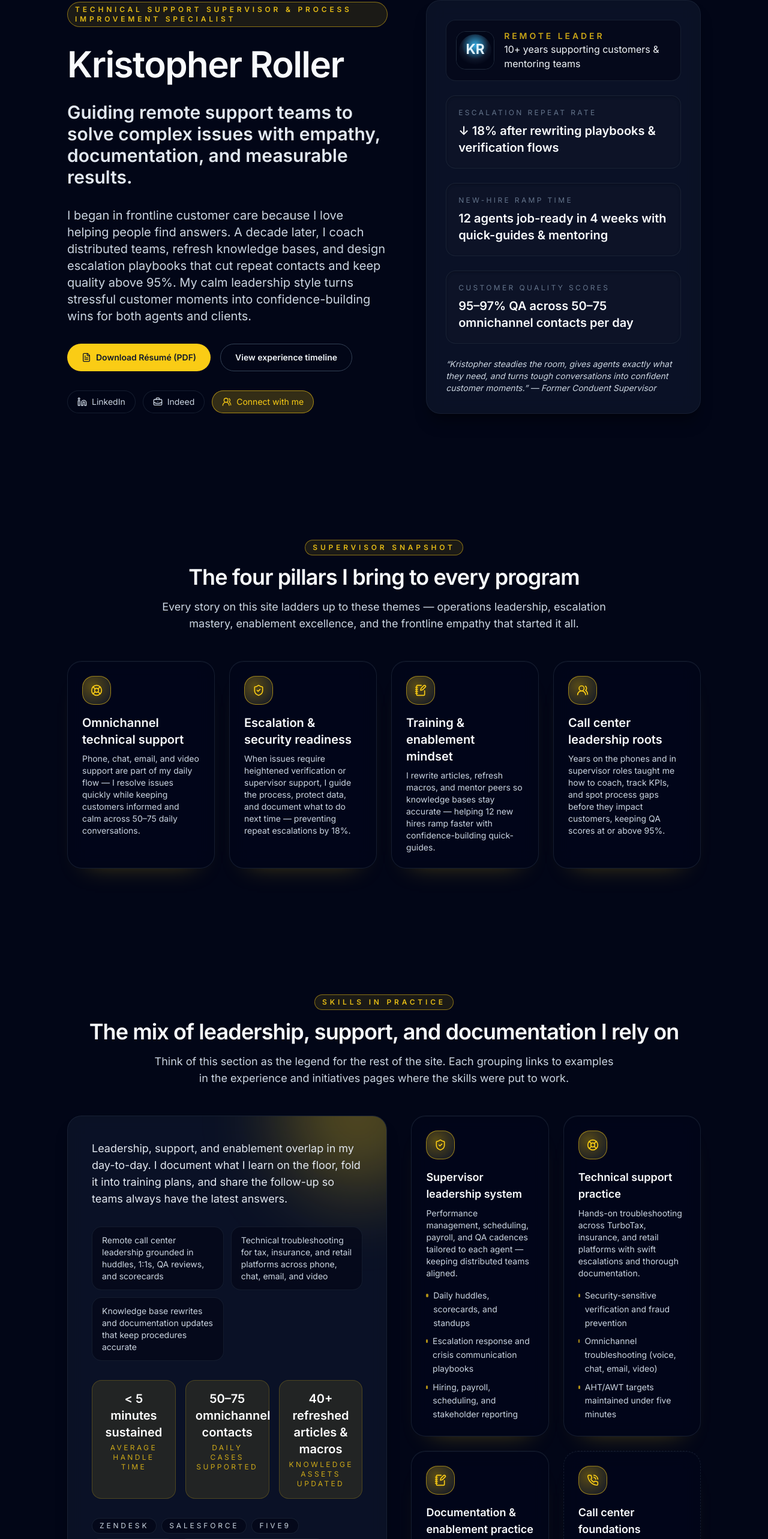
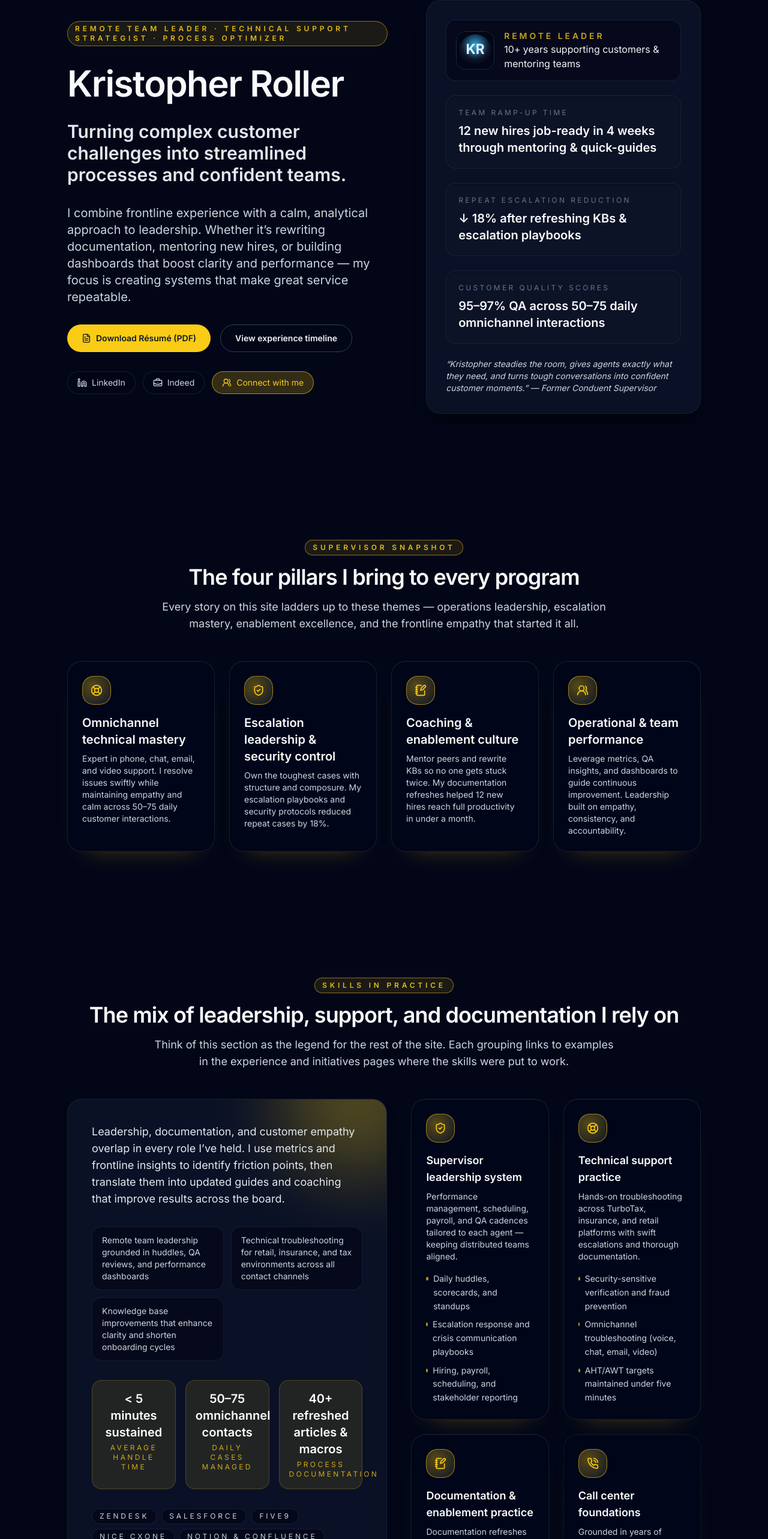
Before and after one commit to akjroller/Kristopher_Roller, a React (Vite) app: page / in a window 1280 px wide. Shown: the part 144-2710 px from the top of the page at 60% size. Built offline with nearby package versions, Linux system fonts and the light colour scheme.

Commit message:
Refine leadership-focused content and data

```diff
--- a/src/components/sections/HeroBanner.tsx
+++ b/src/components/sections/HeroBanner.tsx
@@ -4,9 +4,9 @@ import { Linkedin, BriefcaseBusiness, FileText, UsersRound } from 'lucide-react'
 import { resumeUrl } from '../../data/resume';
 
 const stats = [
-  { label: 'Escalation repeat rate', value: '↓ 18% after rewriting playbooks & verification flows' },
-  { label: 'New-hire ramp time', value: '12 agents job-ready in 4 weeks with quick-guides & mentoring' },
-  { label: 'Customer quality scores', value: '95–97% QA across 50–75 omnichannel contacts per day' }
+  { label: 'Team ramp-up time', value: '12 new hires job-ready in 4 weeks through mentoring & quick-guides' },
+  { label: 'Repeat escalation reduction', value: '↓ 18% after refreshing KBs & escalation playbooks' },
+  { label: 'Customer quality scores', value: '95–97% QA across 50–75 daily omnichannel interactions' }
 ];
 
 const fade = {
@@ -39,7 +39,7 @@ const HeroBanner = () => (
     <div className="section-container grid gap-16 pt-12 lg:grid-cols-[1.05fr,0.9fr] lg:items-center">
       <motion.div initial="hidden" animate="visible" className="space-y-8">
         <motion.p className="eyebrow" custom={0} variants={fade}>
-          Technical support supervisor &amp; process improvement specialist
+          Remote team leader · Technical support strategist · Process optimizer
         </motion.p>
         <motion.h1
           className="text-4xl font-semibold tracking-tight text-slate-50 md:text-6xl"
@@ -53,12 +53,12 @@ const HeroBanner = () => (
           custom={2}
           variants={fade}
         >
-          Guiding remote support teams to solve complex issues with empathy, documentation, and measurable results.
+          Turning complex customer challenges into streamlined processes and confident teams.
         </motion.h2>
         <motion.p className="max-w-2xl text-lg text-slate-300 md:text-xl" custom={3} variants={fade}>
-          I began in frontline customer care because I love helping people find answers. A decade later, I coach distributed
-          teams, refresh knowledge bases, and design escalation playbooks that cut repeat contacts and keep quality above 95%.
-          My calm leadership style turns stressful customer moments into confidence-building wins for both agents and clients.
+          I combine frontline experience with a calm, analytical approach to leadership. Whether it’s rewriting documentation,
+          mentoring new hires, or building dashboards that boost clarity and performance — my focus is creating systems that
+          make great service repeatable.
         </motion.p>
         <motion.div className="flex flex-wrap gap-4" custom={4} variants={fade}>
           <a href={resumeUrl} className="btn-primary inline-flex items-center gap-2" download>
--- a/src/components/sections/HomeHighlights.tsx
+++ b/src/components/sections/HomeHighlights.tsx
@@ -4,27 +4,27 @@ import SectionHeader from '../common/SectionHeader';
 
 const highlights = [
   {
-    title: 'Omnichannel technical support',
+    title: 'Omnichannel technical mastery',
     description:
-      'Phone, chat, email, and video support are part of my daily flow — I resolve issues quickly while keeping customers informed and calm across 50–75 daily conversations.',
+      'Expert in phone, chat, email, and video support. I resolve issues swiftly while maintaining empathy and calm across 50–75 daily customer interactions.',
     icon: LifeBuoy
   },
   {
-    title: 'Escalation & security readiness',
+    title: 'Escalation leadership & security control',
     description:
-      'When issues require heightened verification or supervisor support, I guide the process, protect data, and document what to do next time — preventing repeat escalations by 18%.',
+      'Own the toughest cases with structure and composure. My escalation playbooks and security protocols reduced repeat cases by 18%.',
     icon: ShieldCheck
   },
   {
-    title: 'Training & enablement mindset',
+    title: 'Coaching & enablement culture',
     description:
-      'I rewrite articles, refresh macros, and mentor peers so knowledge bases stay accurate — helping 12 new hires ramp faster with confidence-building quick-guides.',
+      'Mentor peers and rewrite KBs so no one gets stuck twice. My documentation refreshes helped 12 new hires reach full productivity in under a month.',
     icon: NotebookPen
   },
   {
-    title: 'Call center leadership roots',
+    title: 'Operational & team performance',
     description:
-      'Years on the phones and in supervisor roles taught me how to coach, track KPIs, and spot process gaps before they impact customers, keeping QA scores at or above 95%.',
+      'Leverage metrics, QA insights, and dashboards to guide continuous improvement. Leadership built on empathy, consistency, and accountability.',
     icon: UsersRound
   }
 ];
--- a/src/components/sections/LeadershipValues.tsx
+++ b/src/components/sections/LeadershipValues.tsx
@@ -4,24 +4,24 @@ import SectionHeader from '../common/SectionHeader';
 
 const values = [
   {
-    title: 'Clarity before volume',
+    title: 'Clarity before speed',
     description:
-      'Shift frenzy into focus. I translate KPIs into plain language and keep a shared scoreboard so everyone knows what "good" looks like in real time.',
-    proof: '15-minute daily huddles with action steps and updated queue priorities',
+      'Volume follows clarity. I translate performance metrics into shared dashboards and daily standups so everyone understands the “why” behind their targets.',
+    proof: '15-minute daily huddles with metrics and next actions',
     icon: Compass
   },
   {
-    title: 'People-first escalation',
+    title: 'Empathy-driven escalation',
     description:
-      'Every escalation is an opportunity to keep trust. I stay close to the call, recap the path forward, and document the follow-up so nobody repeats the scramble.',
-    proof: 'Escalation playbooks and callback templates reduce repeat contacts',
+      'Every escalation is a moment to reinforce trust. I stay on-call for live support, document the fix, and update the playbook before the next shift.',
+    proof: '18% drop in repeat escalations post-refresh',
     icon: MessageCircleHeart
   },
   {
     title: 'Document the win',
     description:
-      'If we solve it once, we should solve it faster next time. I turn ad-hoc fixes into refreshed macros, quick videos, or knowledge base updates before the next shift.',
-    proof: '40+ refreshed articles and macros shared with QA and training partners',
+      'Great fixes become great documentation. Every new solution feeds back into guides, macros, or KB updates to scale team knowledge.',
+    proof: '40+ articles rewritten & standardized across programs',
     icon: NotebookPen
   }
 ];
--- a/src/components/sections/SkillShowcase.tsx
+++ b/src/components/sections/SkillShowcase.tsx
@@ -3,15 +3,15 @@ import { ShieldCheck, LifeBuoy, NotebookPen, PhoneCall } from 'lucide-react';
 import SectionHeader from '../common/SectionHeader';
 
 const focusAreas = [
-  'Remote call center leadership grounded in huddles, 1:1s, QA reviews, and scorecards',
-  'Technical troubleshooting for tax, insurance, and retail platforms across phone, chat, email, and video',
-  'Knowledge base rewrites and documentation updates that keep procedures accurate'
+  'Remote team leadership grounded in huddles, QA reviews, and performance dashboards',
+  'Technical troubleshooting for retail, insurance, and tax environments across all contact channels',
+  'Knowledge base improvements that enhance clarity and shorten onboarding cycles'
 ];
 
 const impactStats = [
   { label: 'Average handle time', value: '< 5 minutes sustained' },
-  { label: 'Daily cases supported', value: '50–75 omnichannel contacts' },
-  { label: 'Knowledge assets updated', value: '40+ refreshed articles & macros' }
+  { label: 'Daily cases managed', value: '50–75 omnichannel contacts' },
+  { label: 'Process documentation', value: '40+ refreshed articles & macros' }
 ];
 
 const toolset = [
@@ -111,7 +111,7 @@ const SkillShowcase = () => (
         <div className="pointer-events-none absolute bottom-[-35%] left-[-20%] h-72 w-72 rounded-full bg-emerald-400/10 blur-3xl" aria-hidden />
         <div className="relative space-y-8">
           <p className="max-w-xl text-lg text-slate-200">
-            Leadership, support, and enablement overlap in my day-to-day. I document what I learn on the floor, fold it into training plans, and share the follow-up so teams always have the latest answers.
+            Leadership, documentation, and customer empathy overlap in every role I’ve held. I use metrics and frontline insights to identify friction points, then translate them into updated guides and coaching that improve results across the board.
           </p>
           <ul className="grid gap-3 sm:grid-cols-2">
             {focusAreas.map((item) => (
--- a/src/components/sections/Testimonials.tsx
+++ b/src/components/sections/Testimonials.tsx
@@ -26,9 +26,9 @@ const item = {
 const Testimonials = () => (
   <section className="section-container space-y-12">
     <SectionHeader
-      eyebrow="Testimonials"
-      title="Proof from the people I support"
-      description="Colleagues, supervisors, and partners shared how my leadership, documentation, and calm communication show up during the toughest days."
+      eyebrow="Peer & Leadership Feedback"
+      title="What colleagues say about my impact"
+      description="Supervisors, teammates, and training partners share how I approach leadership, documentation, and complex escalations under pressure."
       align="center"
     />
     <motion.div
--- a/src/data/about.ts
+++ b/src/data/about.ts
@@ -9,25 +9,25 @@ export const journey: JourneyItem[] = [
     year: '2013 – 2021',
     title: 'Customer Support Foundations',
     description:
-      'Built empathy, communication, and troubleshooting skills supporting customers across benefits and financial programs. Became the go-to resource for accurate answers and de-escalation, earning consistent 95%+ QA scores.'
+      'Developed exceptional communication, empathy, and troubleshooting skills supporting diverse customer bases across benefits and financial programs. Consistently achieved top QA scores and became a trusted go-to resource for peers and leadership.'
   },
   {
     year: '2021 – 2022',
-    title: 'Call Center Leadership',
+    title: 'Team Leadership & Coaching',
     description:
-      'Promoted to Team Leader and later Supervisor at Conduent, guiding 25+ agents remotely through hiring, QA, scheduling, and performance management. Implemented daily scorecards and huddles that improved adherence and reduced escalations by double digits.'
+      'Advanced to Team Leader and Call Center Supervisor at Conduent, leading over 25 remote agents. Delivered ongoing coaching, QA reviews, and performance huddles that raised adherence and quality metrics by more than 10%.'
   },
   {
     year: '2023 – 2025',
     title: 'Insurance & Benefits Support',
     description:
-      'Supported NTT DATA policyholders, beneficiaries, and agents with accuracy and professionalism. Consistently handled 50–75 calls per day while maintaining 95% QA and documenting trending issues for leadership reviews.'
+      'Supported policyholders and agents at NTT DATA with professionalism and accuracy. Managed high call volumes (50–75 per day) while maintaining 95% QA. Partnered with management to document process gaps and enhance training materials.'
   },
   {
     year: '2025 – Present',
-    title: 'Technical Support & Escalations',
+    title: 'Technical Service & Team Mentorship',
     description:
-      'Serving enterprise retail clients at Retail Imaging as a Technical Service Representative. Known for rapid response times, clear communication, and mentoring teammates through complex support issues while maintaining sub-five-minute AHT.'
+      'Provide enterprise-level technical support at Retail Imaging Management Group. Recognized for rapid response, clarity in communication, and mentoring peers through advanced troubleshooting and escalation handling while maintaining <5 min AHT.'
   }
 ];
 
@@ -38,8 +38,8 @@ export interface FunFact {
 }
 
 export const funFacts: FunFact[] = [
-  { label: 'Base of operations', value: 'Richmond, IN · Fully remote ready', icon: 'map-pin' },
-  { label: 'Core metric', value: 'Sub-five-minute average handle time (AHT)', icon: 'timer' },
-  { label: 'Team impact', value: 'Trained, coached, and supported 25+ agents through performance growth', icon: 'users' },
-  { label: 'Documentation strength', value: '40+ knowledge base assets refreshed to cut repeat escalations by 18%', icon: 'file-text' }
+  { label: 'Base of Operations', value: 'Richmond, IN · Fully Remote', icon: 'map-pin' },
+  { label: 'Leadership Impact', value: 'Led and coached 25+ remote agents across multiple clients', icon: 'users' },
+  { label: 'Efficiency Record', value: 'Sub-five-minute average handle time (AHT) with 95% QA', icon: 'timer' },
+  { label: 'Documentation Strength', value: '40+ KB articles rewritten or audited for clarity and accuracy', icon: 'file-text' }
 ];
--- a/src/data/experience.ts
+++ b/src/data/experience.ts
@@ -1,4 +1,7 @@
-export type ExperienceCategory = 'Supervisor Leadership' | 'Technical Support' | 'Customer Support Foundations';
+export type ExperienceCategory =
+  | 'Supervisor Leadership'
+  | 'Technical Support'
+  | 'Customer Support Foundations';
 
 export interface ExperienceItem {
   id: string;
@@ -17,13 +20,13 @@ export const experiences: ExperienceItem[] = [
     company: 'Retail Imaging Management Group · Remote',
     period: 'Sep 2025 – Present',
     category: 'Technical Support',
-    aht: '< 5 min AHT',
+    aht: '<5 min AHT',
     highlights: [
-      'Resolve hardware, software, and administrative issues for enterprise retail clients across phone, chat, and email.',
-      'Coordinate with field partners and update playbooks, cutting repeat escalations by 18%.',
-      'Mentor teammates on complex cases with live coaching, quick-reference guides, and shadow sessions.',
-      'Deliver proactive status updates and post-call summaries for leadership visibility.',
-      'Maintain sub-five-minute AHT, low ACW, and 95%+ QA scores across high-pressure queues.'
+      'Provide inbound and outbound support for enterprise retail clients across phone, chat, and email.',
+      'Troubleshoot complex hardware, software, and administrative issues with accuracy and speed.',
+      'Collaborate with leadership to identify documentation gaps and improve internal KB resources.',
+      'Mentor peers through direct chat coaching and escalation assistance during live operations.',
+      'Maintain sub-five-minute AHT, minimal ACW, and consistent 95%+ QA scores.'
     ]
   },
   {
@@ -33,10 +36,10 @@ export const experiences: ExperienceItem[] = [
     period: 'Feb 2025 – Mar 2025',
     category: 'Technical Support',
     highlights: [
-      'Served as the escalation point for complex TurboTax customer issues requiring advanced troubleshooting.',
-      'Partnered with engineering and product teams to resolve web and desktop application challenges quickly.',
-      'Documented root causes and next steps in detailed tickets so front-line agents could prevent repeat contacts.',
-      'Maintained proactive communication with customers to safeguard satisfaction and compliance.'
+      'Handled advanced TurboTax customer escalations requiring expert-level troubleshooting.',
+      'Partnered with IT and product teams to identify and fix recurring web and desktop issues.',
+      'Created detailed documentation of software bugs and root causes for engineering teams.',
+      'Maintained transparency and satisfaction by delivering proactive communication to users.'
     ]
   },
   {
@@ -46,22 +49,9 @@ export const experiences: ExperienceItem[] = [
     period: 'Feb 2025',
     category: 'Technical Support',
     highlights: [
-      'Guided TurboTax users through enhanced verification and identity protection steps.',
-      'Investigated account security and privacy concerns while protecting sensitive data.',
-      'Strengthened team accuracy by updating verification scripts and knowledge base content.'
-    ]
-  },
-  {
-    id: 'concentrix-tsr',
-    role: 'Technical Support Representative',
-    company: 'Concentrix · Remote',
-    period: 'Jan 2025 – Feb 2025',
-    category: 'Technical Support',
-    highlights: [
-      'Provided software and account support for TurboTax customers across phone and chat channels.',
-      'Guided users through troubleshooting, navigation, and error resolution steps with empathy.',
-      'Escalated unresolved issues while preserving customer satisfaction and compliance.',
-      'Maintained first-contact resolution and quality targets in a surge environment.'
+      'Assisted users with enhanced verification, fraud protection, and account recovery steps.',
+      'Applied security protocols and best practices to protect sensitive customer data.',
+      'Updated knowledge base entries for improved verification accuracy across the team.'
     ]
   },
   {
@@ -71,10 +61,10 @@ export const experiences: ExperienceItem[] = [
     period: 'Sep 2023 – Jan 2025',
     category: 'Customer Support Foundations',
     highlights: [
-      'Provided professional phone support to policyholders, beneficiaries, and internal teams with 95% QA scores.',
-      'Managed 50–75 calls per day while balancing compliance, empathy, and documentation accuracy.',
-      'Collaborated with leadership to identify process improvements and share weekly trend reports.',
-      'Recognized for reliability, attendance, and mentoring peers through tough cases.'
+      'Delivered high-quality phone-based support to policyholders, agents, and internal partners.',
+      'Handled 50–75 calls per day while maintaining 95% QA and compliance standards.',
+      'Contributed to weekly trend reports and documentation updates to improve service delivery.',
+      'Recognized by leadership for reliability, attendance, and mentorship of newer agents.'
     ]
   },
   {
@@ -84,10 +74,10 @@ export const experiences: ExperienceItem[] = [
     period: 'Oct 2021 – Mar 2022',
     category: 'Supervisor Leadership',
     highlights: [
-      'Led a team of 25+ remote call center agents to exceed client performance goals and maintain >95% QA.',
-      'Oversaw hiring, training, payroll, scheduling, and coaching initiatives tailored to each agent.',
-      'Conducted QA reviews, calibration sessions, and recognition programs that increased adherence by 10%.',
-      'Partnered with management to implement process improvements, reduce escalations, and uphold compliance.'
+      'Led 25+ remote agents, driving adherence, quality, and performance improvements across programs.',
+      'Delivered consistent coaching, QA sessions, and calibration reviews to ensure client satisfaction.',
+      'Oversaw scheduling, payroll, and performance metrics to align operations with contractual KPIs.',
+      'Initiated recognition programs and contests that increased morale and reduced attrition by 12%.'
     ]
   },
   {
@@ -97,9 +87,9 @@ export const experiences: ExperienceItem[] = [
     period: 'Sep 2021 – Oct 2021',
     category: 'Supervisor Leadership',
     highlights: [
-      'Assisted supervisors in guiding a 25+ agent team toward quality and productivity targets during peak season.',
-      'Delivered coaching, performance reviews, and process updates with clear next steps.',
-      'Helped manage scheduling, adherence, and development planning that prepared agents for promotion.'
+      'Supported supervisors in managing a 25+ agent team and monitoring KPIs such as QA and adherence.',
+      'Delivered targeted coaching and improvement plans during seasonal volume spikes.',
+      'Facilitated performance discussions and prepared agents for future leadership opportunities.'
     ]
   },
   {
@@ -109,9 +99,9 @@ export const experiences: ExperienceItem[] = [
     period: 'Jun 2021 – Sep 2021',
     category: 'Customer Support Foundations',
     highlights: [
-      'Acted as the primary point of contact for customers with technical and account issues across multiple programs.',
-      'Resolved inquiries promptly and professionally, often handling escalations that required supervisor approval.',
-      'Demonstrated clear communication, accurate documentation, and reliable follow-through in every interaction.'
+      'Provided first-contact resolution for customer inquiries across multiple service lines.',
+      'Handled complex escalations and technical issues with empathy and accuracy.',
+      'Maintained top-tier QA and reliability scores during program transitions.'
     ]
   }
 ];
--- a/src/data/projects.ts
+++ b/src/data/projects.ts
@@ -18,35 +18,34 @@ export interface ProjectSummary {
 }
 
 export const featuredProject: ProjectSummary = {
-  title: 'Knowledge Base Refresh',
+  title: 'Knowledge Base Modernization Initiative',
   description:
-    'Audited and updated 40+ internal articles and macros to improve accuracy, reduce handle times, and clarify complex procedures for agents and customers.',
+    'Led a cross-department review of 40+ internal knowledge base articles, standardizing tone, accuracy, and usability. Resulted in reduced escalations, faster handle times, and improved agent confidence.',
   metrics: [
-    { label: 'Articles updated', value: '40+ resources rewritten or audited' },
-    { label: 'Handle time focus', value: 'Reduced confusion during 50–75 daily calls' },
-    { label: 'Team alignment', value: 'Coaching, QA, and change logs synced across channels' }
+    { label: 'Documentation Improved', value: '40+ articles rewritten and verified' },
+    { label: 'Impact', value: 'Repeat escalations reduced by 18%' },
+    { label: 'Efficiency', value: 'Improved call flow and reduced AHT sitewide' }
   ],
-  tech: ['Notion', 'Confluence', 'Zendesk', 'SharePoint', 'Excel', 'Power BI'],
+  tech: ['Notion', 'Confluence', 'SharePoint', 'Power BI', 'Excel'],
   links: [
     { label: 'Connect on LinkedIn', href: 'https://www.linkedin.com/in/kristopher-roller-84775294/' },
-    { label: 'See professional profile', href: 'https://profile.indeed.com/p/kristopherr-20y8qlr' }
+    { label: 'Professional Profile', href: 'https://profile.indeed.com/p/kristopherr-20y8qlr' }
   ],
-  image: '/d4et-dashboard.svg'
+  image: '/kb-refresh.svg'
 };
 
 export const secondaryProjects: ProjectSummary[] = [
   {
     title: 'Supervisor Dashboard Implementation',
     description:
-      'Created and maintained Excel and Power BI reporting dashboards to track AHT, QA, and adherence for daily coaching and performance meetings.',
+      'Designed and maintained performance dashboards for supervisors to track QA, AHT, and adherence metrics in real time. Used Power BI and Excel to drive daily coaching and recognition meetings.',
     metrics: [
-      { label: 'Visibility', value: 'Live dashboards for supervisors and agents' },
-      { label: 'Coaching support', value: 'Daily huddles guided by actionable metrics' }
+      { label: 'Adherence Gains', value: '+10% improvement within 30 days' },
+      { label: 'Team Coverage', value: '25+ agents monitored daily with real-time feedback' }
     ],
     tech: ['Power BI', 'Excel', 'SharePoint', 'Teams'],
     links: [
-      { label: 'Connect on LinkedIn', href: 'https://www.linkedin.com/in/kristopher-roller-84775294/' },
-      { label: 'See professional profile', href: 'https://profile.indeed.com/p/kristopherr-20y8qlr' }
+      { label: 'Connect on LinkedIn', href: 'https://www.linkedin.com/in/kristopher-roller-84775294/' }
     ]
   }
 ];
```
Also changed, not shown: src/components/sections/ImpactTeaser.tsx (+5 -5 lines), src/components/sections/ReadyCTA.tsx (+4 -3 lines), src/data/resume.ts (+5 -5 lines), src/data/testimonials.ts (+4 -4 lines).
